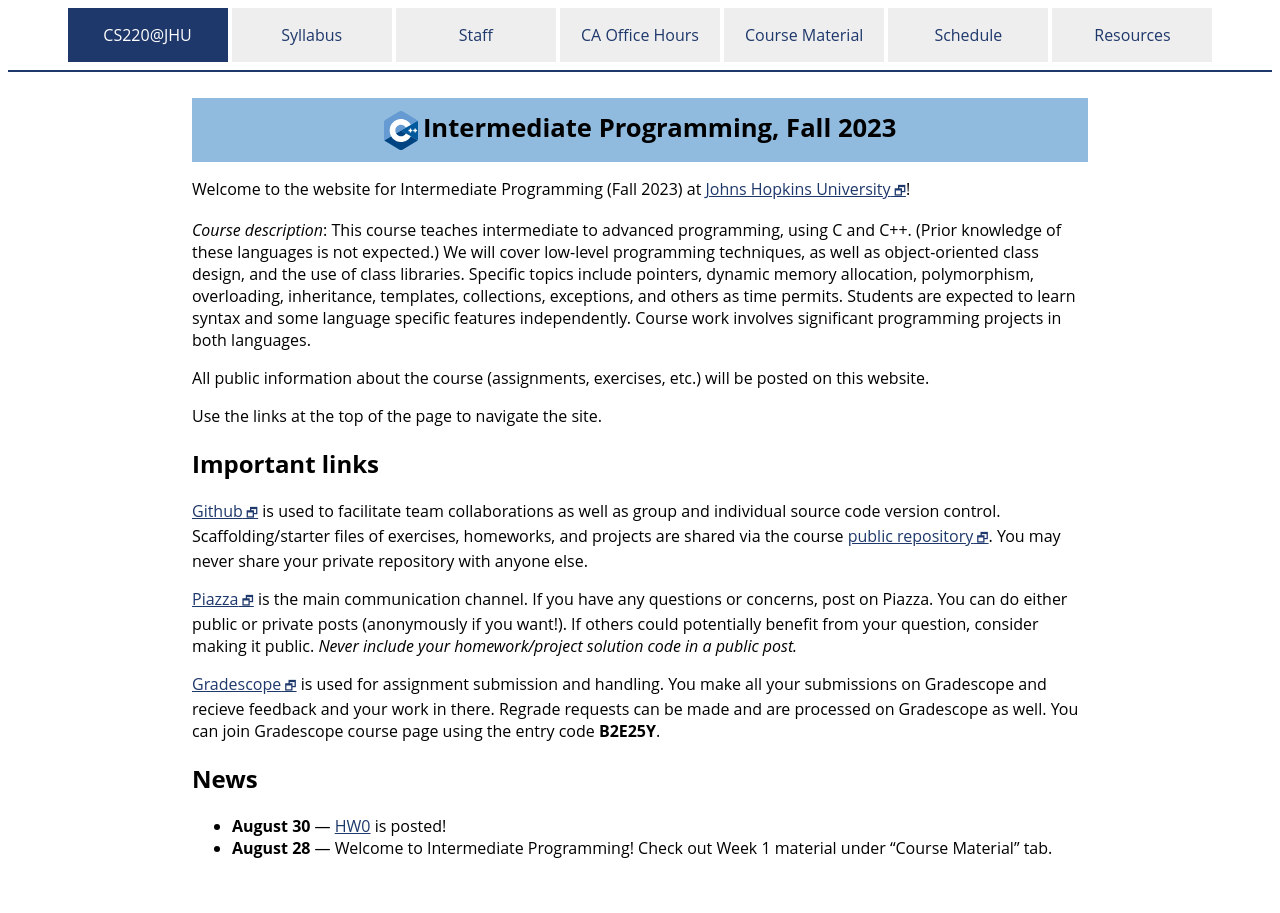
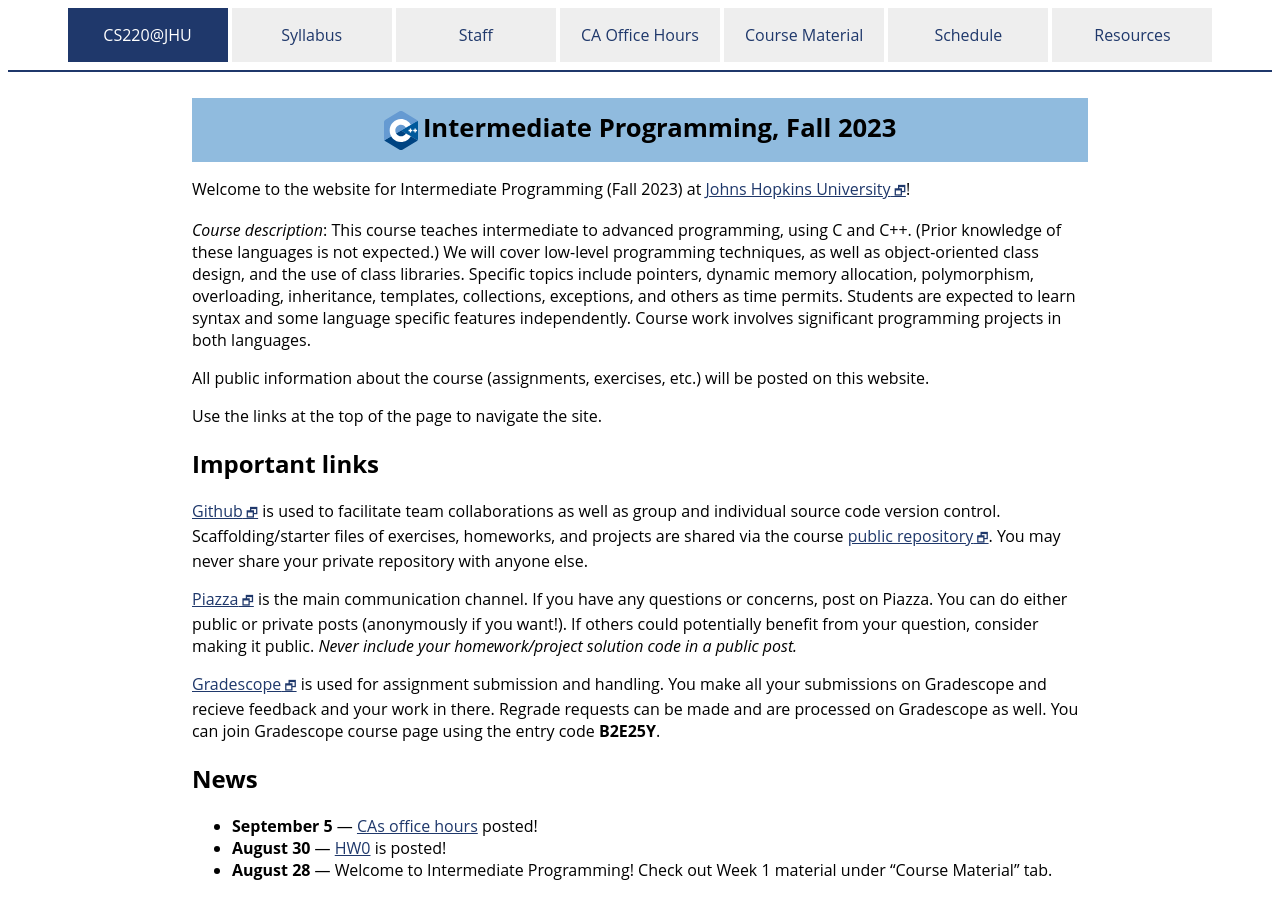
Before and after one commit to jhu-ip/cs220-f23, a Jekyll site: the page built from index.md, in a window 1280 px wide. Built offline with Jekyll 4.4.1, drawn with Linux system fonts in a browser that asks for light colours.

Commit message:
added CA OHs to news

```diff
--- a/index.md
+++ b/index.md
@@ -44,5 +44,6 @@ Gradescope and recieve feedback and your work in there. Regrade requests
 can be made and are processed on Gradescope as well. You can join Gradescope course page using the entry code **B2E25Y**.
 
 ## News
+* **September 5** — [CAs office hours](https://docs.google.com/spreadsheets/d/1wfST1AcrgcNaVsvr6xUWKu4LNAU3JYyFmuhlaIxP0EQ/edit#gid=2050153296) posted!
 * **August 30** — [HW0](assign/hw0) is posted!
 * **August 28** — Welcome to Intermediate Programming! Check out Week 1 material under "Course Material" tab.
```
